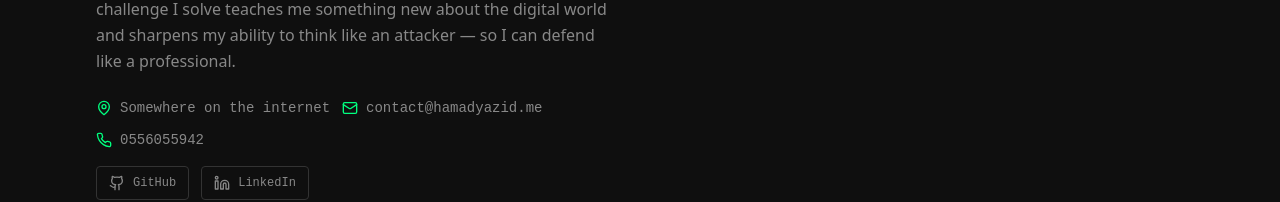
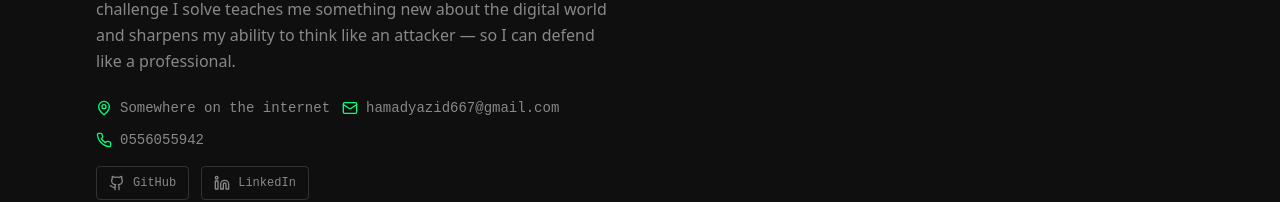
Before and after one commit to Hb6hh/Hb6hh.github.io, a Next.js app: page / in a window 1280 px wide. Shown: the part 1312-1514 px from the top of the page. Built offline with nearby package versions, Linux system fonts and the light colour scheme.

Commit message:
Update email contact in AboutSection
Replaced old email contact with a new email address in the AboutSection component.

```diff
--- a/components/cv/AboutSection.tsx
+++ b/components/cv/AboutSection.tsx
@@ -75,13 +75,13 @@ export default function AboutSection() {
               <MapPin className="w-4 h-4 text-primary" />
               <span>Somewhere on the internet</span>
             </div>
-            <a
-              href="mailto:contact@hamadyazid.me"
-              className="flex items-center gap-2 text-muted-foreground hover:text-primary text-sm font-mono transition-colors"
-            >
-              <Mail className="w-4 h-4 text-primary" />
-              contact@hamadyazid.me
-            </a>
+           <a
+  href="mailto:hamadyazid667@gmail.com"
+  className="flex items-center gap-2 text-muted-foreground hover:text-primary text-sm font-mono transition-colors"
+>
+  <Mail className="w-4 h-4 text-primary" />
+  hamadyazid667@gmail.com
+</a>
             <a
               href="tel:0556055942"
               className="flex items-center gap-2 text-muted-foreground hover:text-primary text-sm font-mono transition-colors"
```
